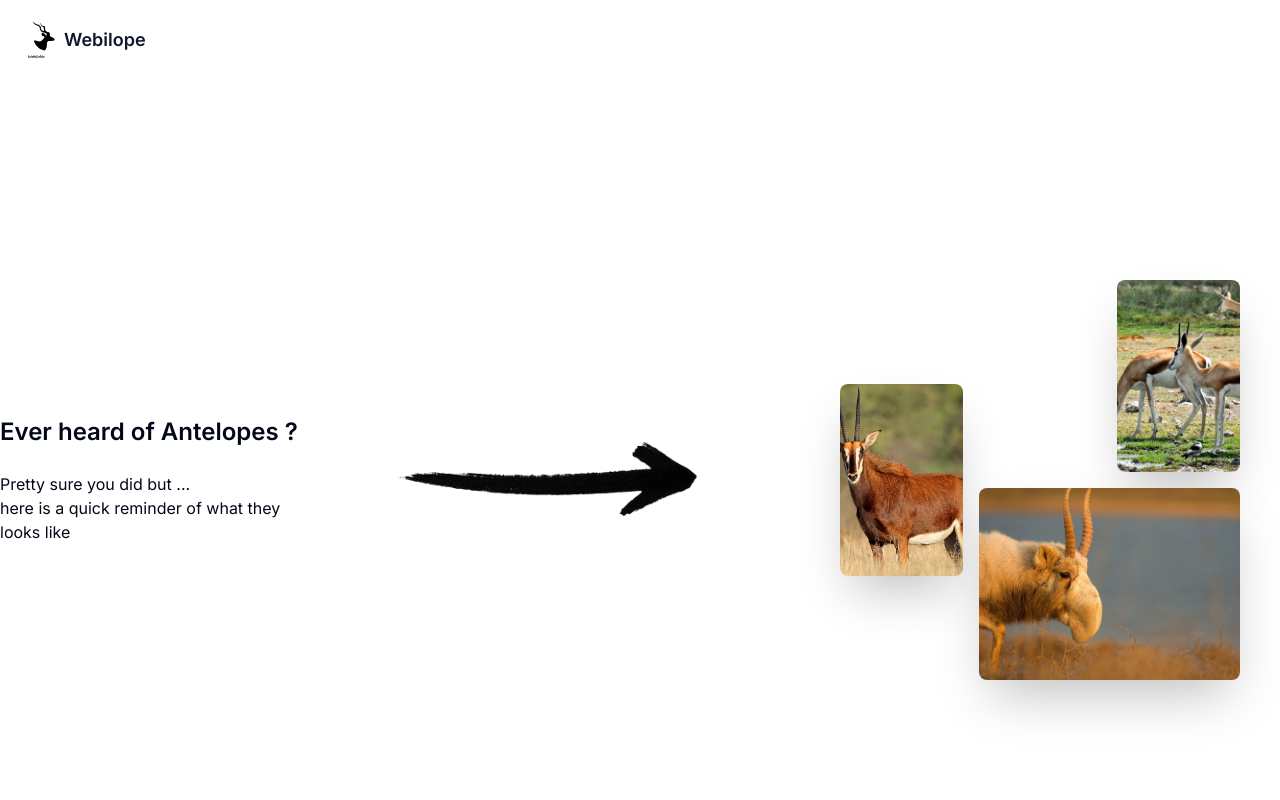
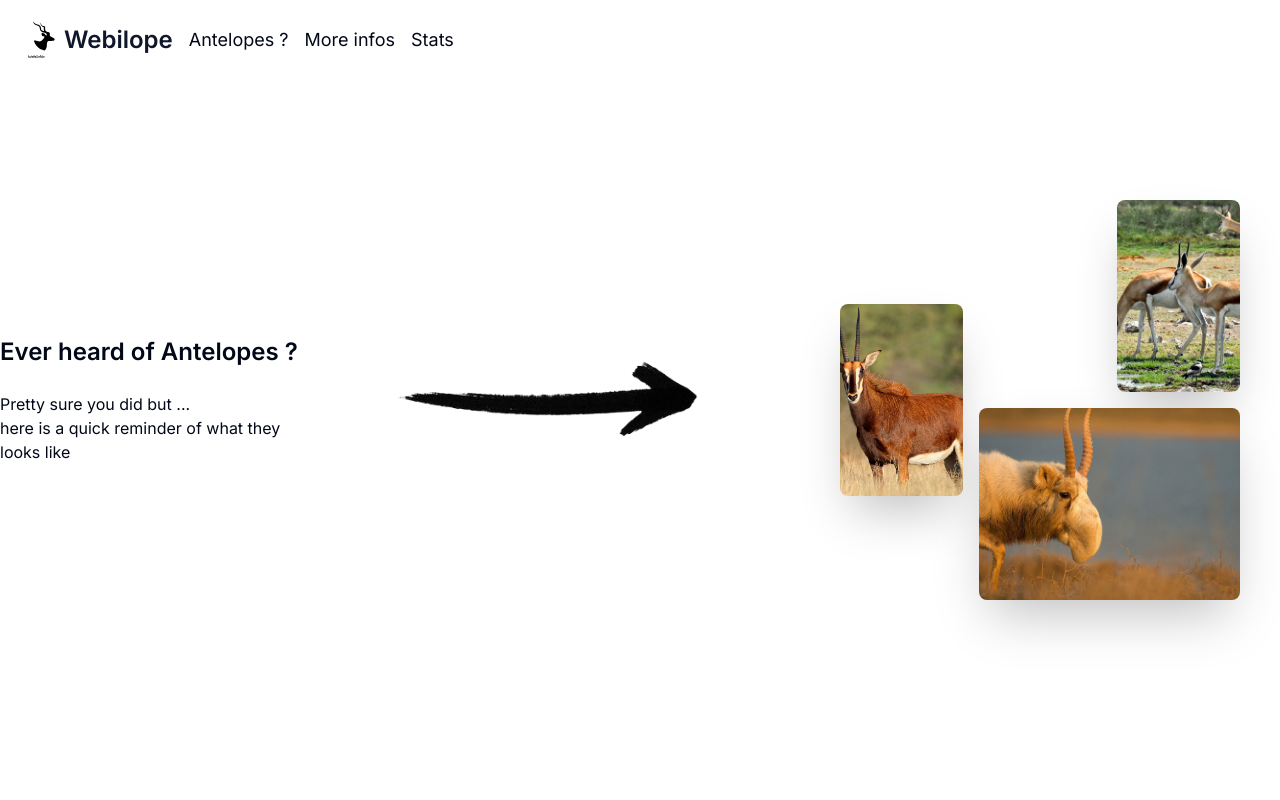
Before and after one commit to HyTaXx/webilope, a Next.js app: page / in a window 1280 px wide. Shown: the top 800 px of the page. Built offline with nearby package versions, Linux system fonts and the light colour scheme; no server answers.

Commit message:
:hammer: added navigation in navbar and back to top

```diff
--- /dev/null
+++ b/components/BackToTop/page.tsx
@@ -0,0 +1,14 @@
+import React from "react";
+
+const page = () => {
+    return (
+        <a
+            href="#"
+            className="fixed bottom-5 right-5 w-8 bg-white rounded-full"
+        >
+            <img src="images/arrow_top.png" alt="" />
+        </a>
+    );
+};
+
+export default page;
--- a/components/Navbar/page.tsx
+++ b/components/Navbar/page.tsx
@@ -1,19 +1,34 @@
-import React from 'react'
-import Link from "next/link"
+import React from "react";
+import Link from "next/link";
 
 const page = () => {
     return (
-    <header className="flex h-20 w-full shrink-0 items-center px-4 md:px-6">
+        <header className="flex h-20 w-full shrink-0 items-center fixed px-4 md:px-6">
             <div className="flex items-center justify-between w-full">
                 <div className="flex items-center space-x-4">
-                <Link href="/" className='flex flex-row items-center'>
-                    <img src="images/logo.svg" alt="Webilope Logo" className='w-[40px] h-[40px]' />
-                    <p className="text-lg font-semibold text-primary">Webilope</p>
+                    <Link href="/" className="flex flex-row items-center">
+                        <img
+                            src="images/logo.svg"
+                            alt="Webilope Logo"
+                            className="w-[40px] h-[40px]"
+                        />
+                        <p className="text-2xl font-semibold text-primary">
+                            Webilope
+                        </p>
+                    </Link>
+                    <Link href="#antelopes" className="text-lg hover:underline">
+                        Antelopes ?
+                    </Link>
+                    <Link href="#infos" className="text-lg hover:underline">
+                        More infos
+                    </Link>
+                    <Link href="#stats" className="text-lg hover:underline">
+                        Stats
                     </Link>
                 </div>
             </div>
         </header>
     );
-}
+};
 
-export default page
+export default page;
```
Lines whose indentation alone changed are shown as unchanged.
